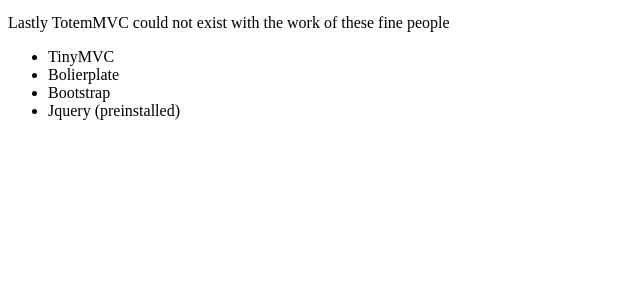
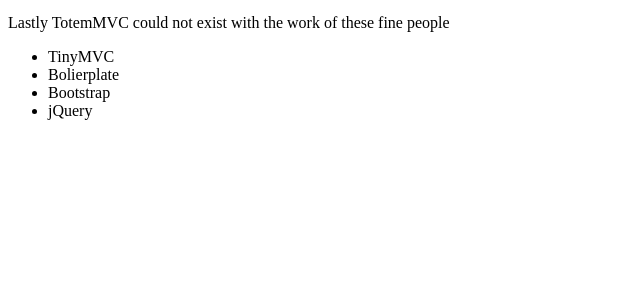
Before and after one commit to chrisjmccreadie/TotemMVC, a PHP site: page /mojag/totemmvc/myapp/views/home/home_view.php in a window 1280 px wide. Shown: the part 306-606 px from the top of the page, without its empty margins (0-640 px from the left). Run offline with PHP 8.4, Linux system fonts and the light colour scheme; some libraries are stand-ins or nearby versions.

Commit message:
typos tgn

```diff
--- a/totemmvc/myapp/views/home/home_view.php
+++ b/totemmvc/myapp/views/home/home_view.php
@@ -70,7 +70,7 @@
 								Bootstrap
 							</li>
 							<li>
-								Jquery (preinstalled)
+								jQuery
 							</li>
 						</ul>
 
```
